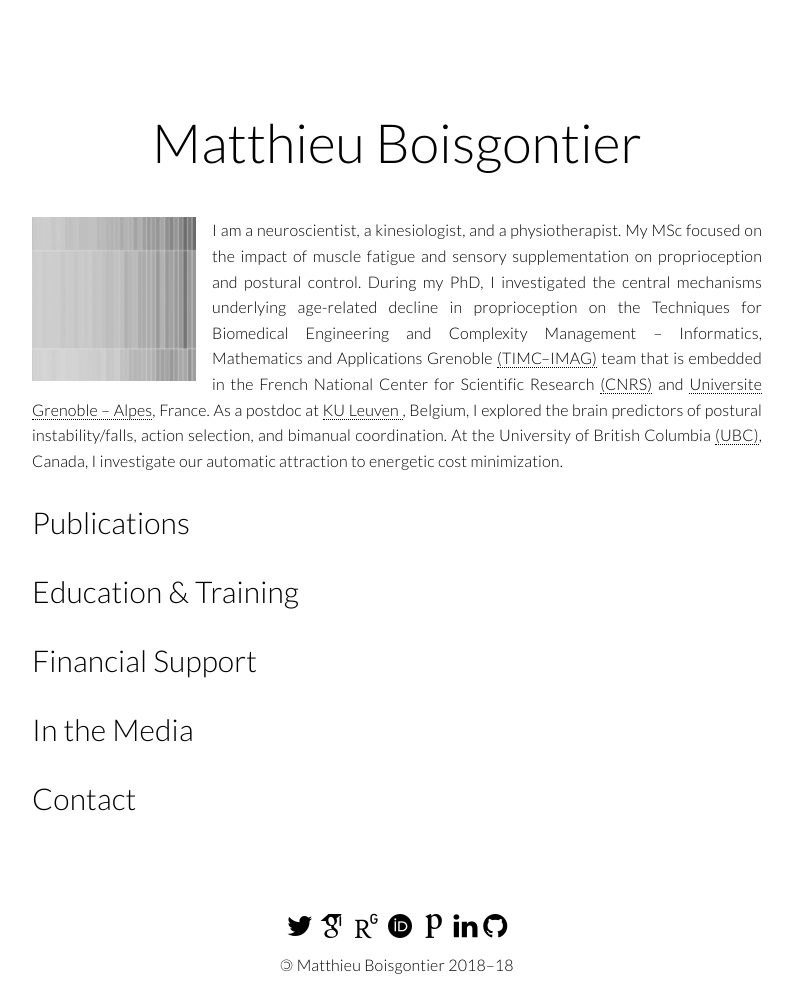
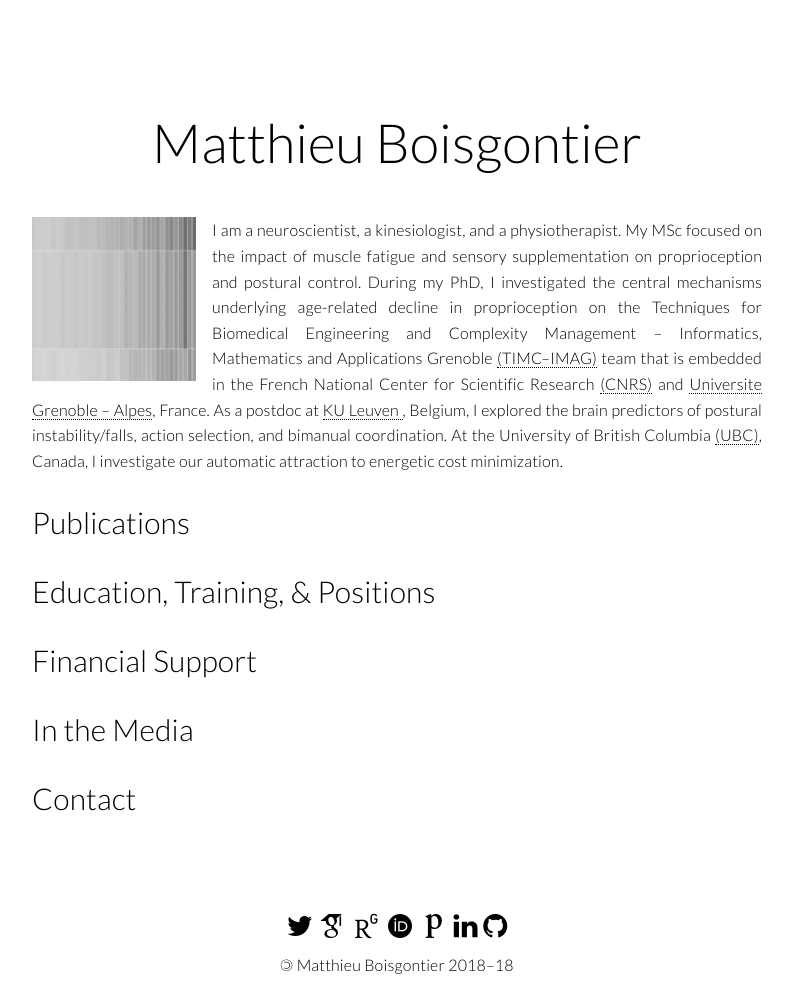
Before and after one commit to matthieuboisgontier/matthieuboisgontier.github.io, a Jekyll site: the page built from index.html, in a window 1280 px wide. Shown: the whole page, without its empty margins (243-1036 px from the left). Built offline with Jekyll 4.4.1, drawn with Linux system fonts in a browser that asks for light colours; nearby versions of some CDN libraries; some web fonts are replaced; a script that is not in the unit is left out; comment, search, counter and statistics services are not loaded.

Commit message:
Update index.html

```diff
--- a/index.html
+++ b/index.html
@@ -21,7 +21,7 @@ layout: default
   </div>
 
   <h1 id="cv" name="cv">
-		<span class="menu">Education & Training</span>
+		<span class="menu">Education, Training, & Positions</span>
 	</h1>
   <div>
     {% include training.html %}
```
